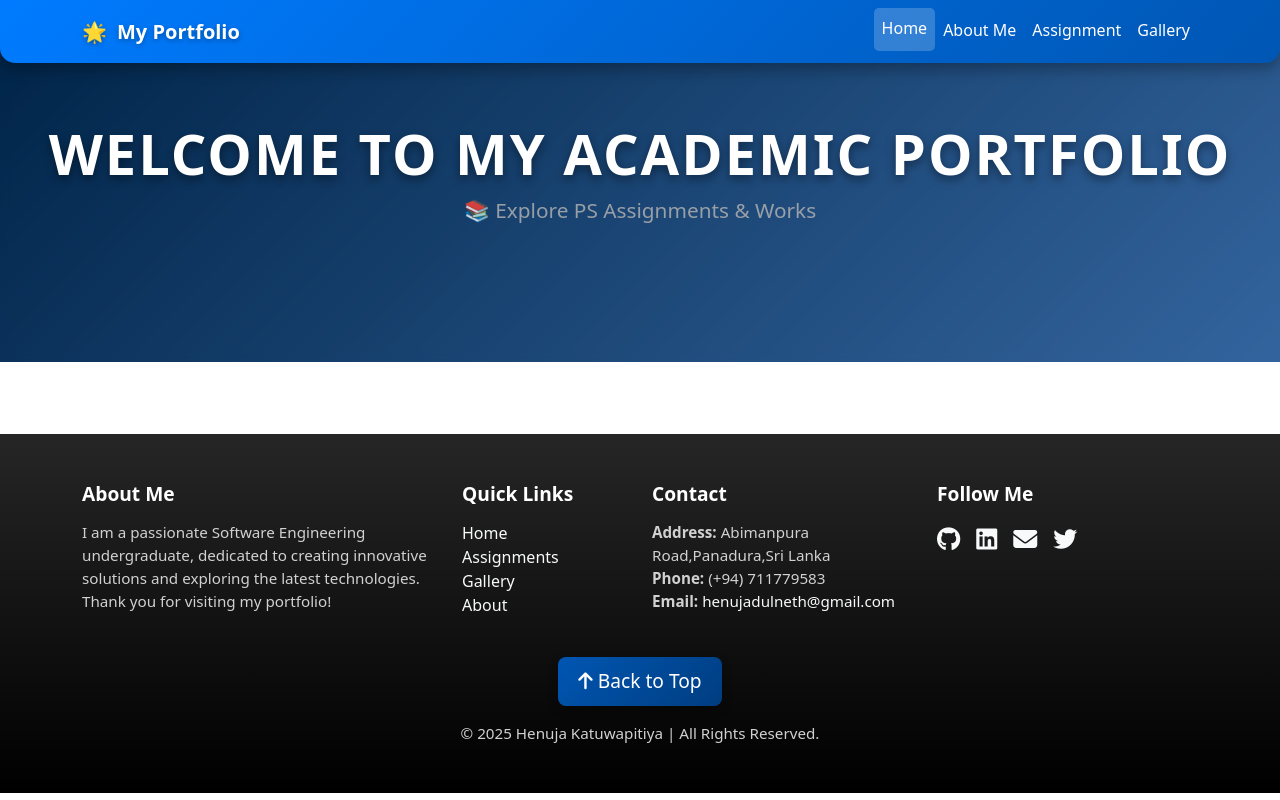
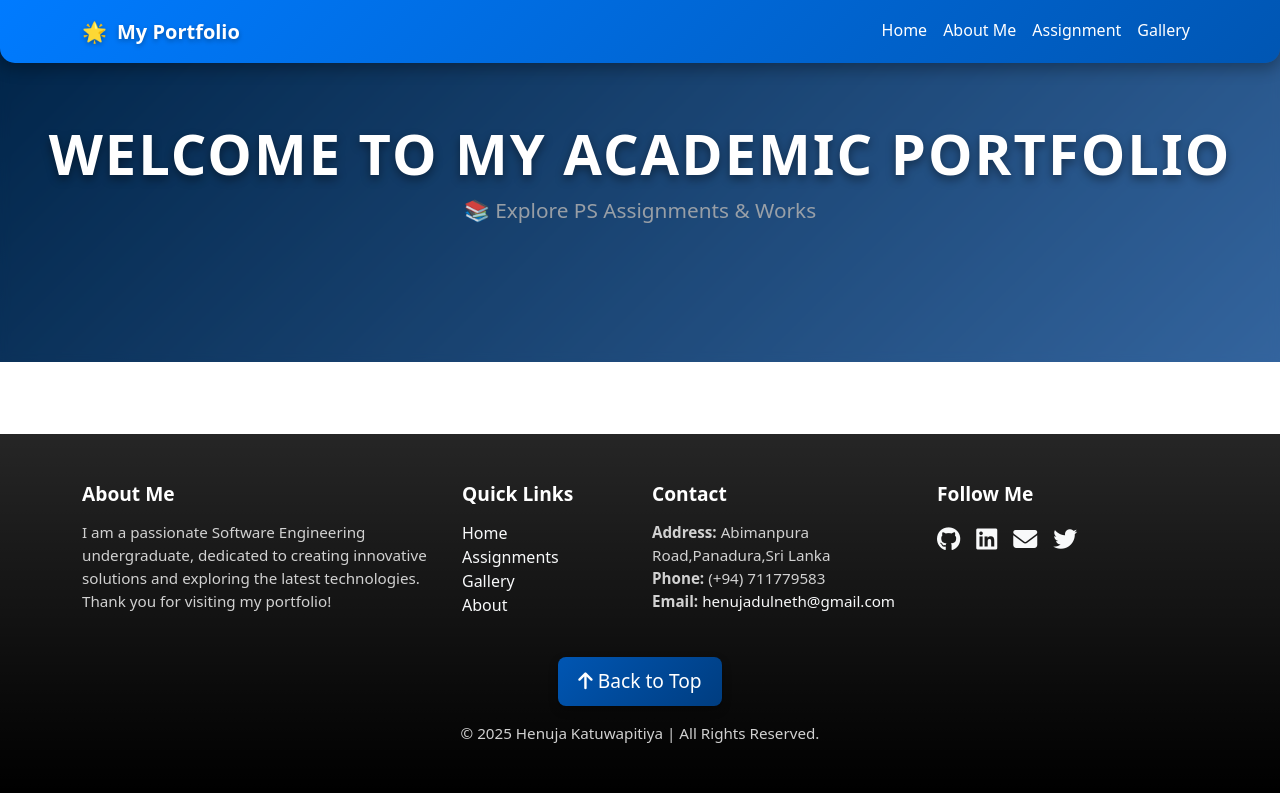
Before and after one commit to Henuja490/PS_portfolio, a React (Create React App) app: page / in a window 1280 px wide. Built offline with nearby package versions, Linux system fonts and the light colour scheme.

Commit message:
Update Navbar.tsx

```diff
--- a/src/components/Navbar.tsx
+++ b/src/components/Navbar.tsx
@@ -22,7 +22,7 @@ const Navbar: React.FC = () => {
         <div className="collapse navbar-collapse" id="navbarNav">
           <ul className="navbar-nav ms-auto">
             <li className="nav-item">
-              <Link className={`nav-link ${location.pathname === `/` ? "active" : ""}`} to={`/`}>
+              <Link className={`nav-link ${location.pathname === `/PS_portfolio` ? "active" : ""}`} to={`/`}>
                 Home
               </Link>
             </li>
```
